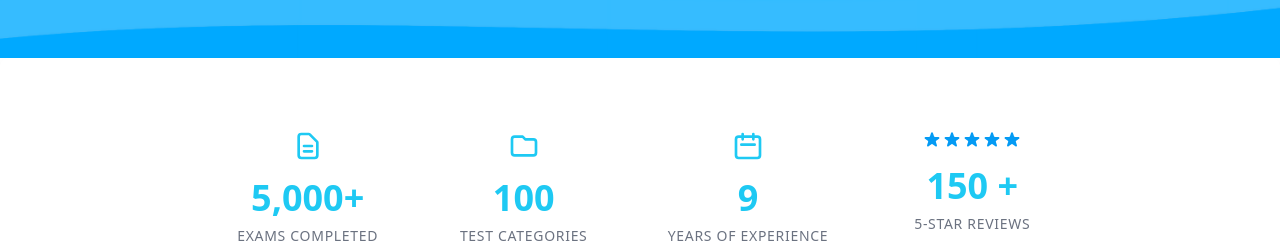
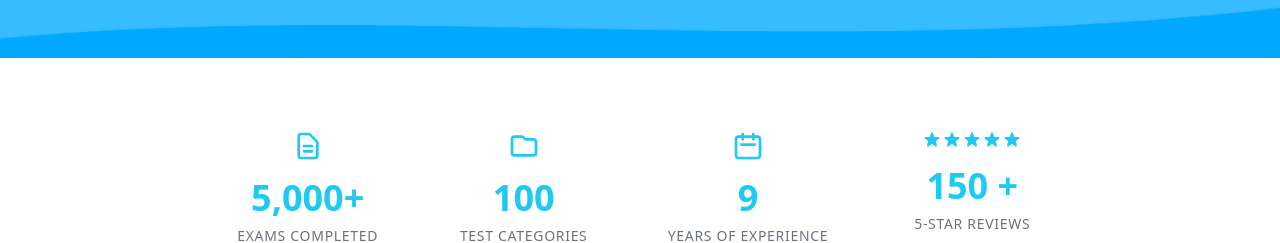
Before and after one commit to aasim-ahmed/e-test-platform-frontend, a React (Vite) app: page / in a window 1280 px wide. Shown: the part 822-1065 px from the top of the page. Built offline with nearby package versions, Linux system fonts and the light colour scheme.

Commit message:
My todays work

```diff
--- a/src/pages/TestPlatformStats.jsx
+++ b/src/pages/TestPlatformStats.jsx
@@ -41,7 +41,7 @@ export default function TestPlatformStats() {
       icon: (
         <div className="flex">
           {[...Array(5)].map((_, i) => (
-            <svg key={i} xmlns="http://www.w3.org/2000/svg" className="h-5 w-5" viewBox="0 0 20 20" fill={custom2}>
+            <svg key={i} xmlns="http://www.w3.org/2000/svg" className="h-5 w-5" viewBox="0 0 20 20" fill={custom1}>
               <path d="M9.049 2.927c.3-.921 1.603-.921 1.902 0l1.07 3.292a1 1 0 00.95.69h3.462c.969 0 1.371 1.24.588 1.81l-2.8 2.034a1 1 0 00-.364 1.118l1.07 3.292c.3.921-.755 1.688-1.54 1.118l-2.8-2.034a1 1 0 00-1.175 0l-2.8 2.034c-.784.57-1.838-.197-1.539-1.118l1.07-3.292a1 1 0 00-.364-1.118L2.98 8.72c-.783-.57-.38-1.81.588-1.81h3.461a1 1 0 00.951-.69l1.07-3.292z" />
             </svg>
           ))}
```
